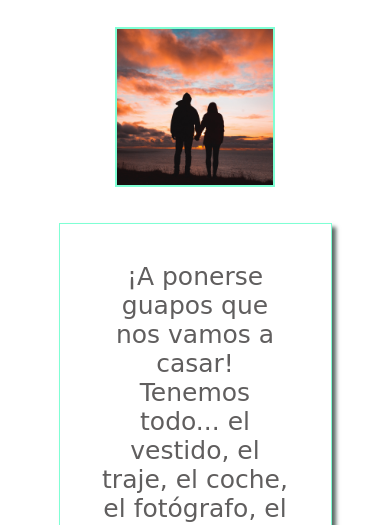
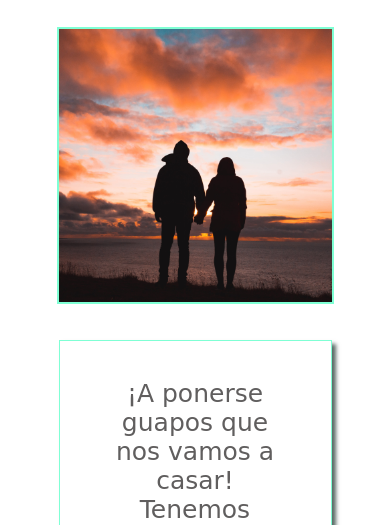
Before and after one commit to vadiazbailey/Invitaci-n, a plain HTML site: page index.html in a window 390 px wide. Shown: the part 319-844 px from the top of the page. Drawn offline with Linux system fonts and the light colour scheme; a web font is replaced by a local one.

Commit message:
Cambiamos para modo celular el tamaño de la img principal

```diff
--- a/css/style.css
+++ b/css/style.css
@@ -420,4 +420,10 @@ body{
     .botonPlay p{
         margin-left: -15px;
     }
+
+    .fotoPrincipal img {
+        width: 70vw;
+        aspect-ratio: 1;
+        border: 2px solid #7fffd4;
+    }
 }
```
